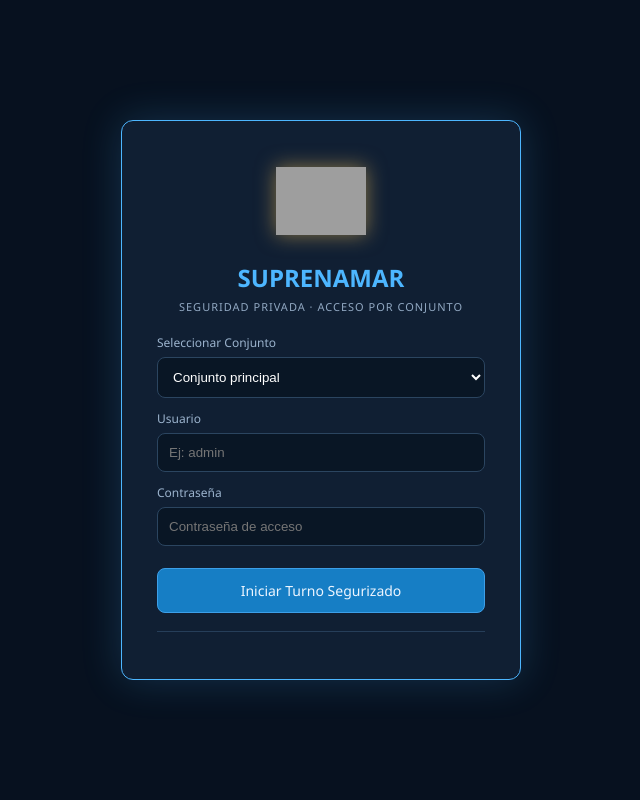
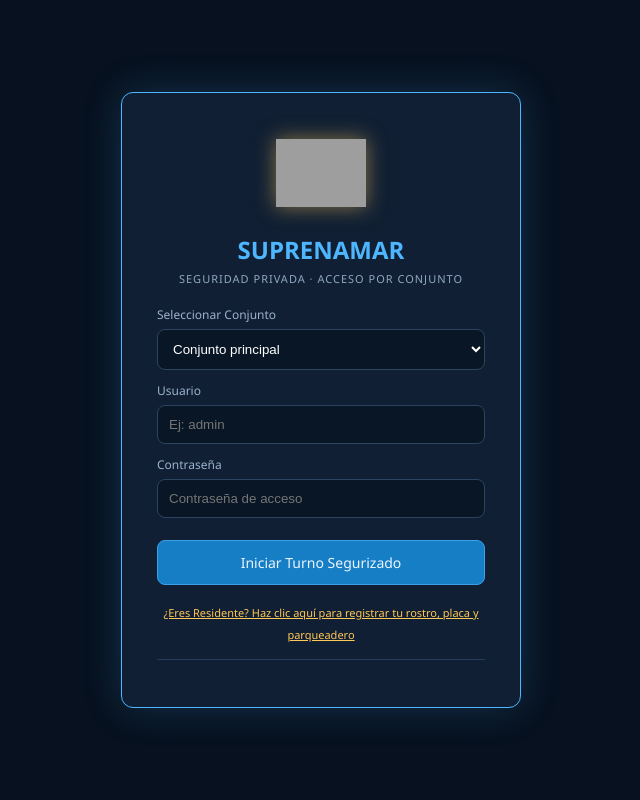
Before and after one commit to juanfelipeleytoncastellanos-prog/suprenamar-vigia, a FastAPI app: page / in a window 1280 px wide, after a click on "+ Autorizar Ingreso". Shown: the whole page, without its empty margins (319-959 px from the left). Run offline with FastAPI, Linux system fonts and the light colour scheme; data comes from the database, SQL or seed files in the repository; grey boxes are pictures that could not be loaded.

Commit message:
Sistema completo con roles, camaras para guarda y portal residente

```diff
--- a/app/templates/index.html
+++ b/app/templates/index.html
@@ -51,7 +51,6 @@
 </head>
 <body>
 
-<!-- Fondo completamente sólido y opaco (#07111f) para evitar transparencias -->
 <div id="loginScreen" style="position:fixed;top:0;left:0;width:100%;height:100%;background:#07111f;z-index:9999;display:flex;align-items:center;justify-content:center;padding:20px;">
     <div class="panel" style="width:100%;max-width:400px;padding:35px;border-color:var(--azul);box-shadow: 0 0 40px rgba(77,182,255,0.2);text-align:center;background:#101f33;">
         <img src="/static/logo.png" onerror="this.style.display='none'" style="width:90px;height:90px;object-fit:contain;margin-bottom:10px;filter:drop-shadow(0 0 10px rgba(255,200,87,0.5))">
@@ -68,7 +67,11 @@
             <button type="submit" class="btn primary" style="width:100%;margin-top:22px;font-size:14px;padding:12px;">Iniciar Turno Segurizado</button>
         </form>
 
-        <div style="margin-top:18px; border-top:1px solid var(--borde); padding-top:12px;">
+        <div style="margin-top:15px; text-align:center;">
+            <a href="/residente" style="color:var(--amarillo); font-size:11px; text-decoration:underline;">¿Eres Residente? Haz clic aquí para registrar tu rostro, placa y parqueadero</a>
+        </div>
+
+        <div style="margin-top:15px; border-top:1px solid var(--borde); padding-top:12px;">
             <button id="installAppBtn" class="btn" style="width:100%; background:#091625; border-color:var(--amarillo); color:var(--amarillo); display:none;">Instalar Aplicación de Escritorio</button>
         </div>
     </div>
@@ -86,7 +89,7 @@
   <button data-page="residentes"><span>♙</span>Residentes & Biometría</button>
   <button data-page="visitantes"><span>♧</span>Acceso Peatonal</button>
   <button data-page="domicilios"><span>▤</span>Domiciliarios</button>
-  <button data-page="conjuntos"><span>⚙</span>Gestión de Conjuntos</button>
+  <button data-page="conjuntos" id="navConjuntosBtn"><span>⚙</span>Gestión de Conjuntos</button>
  </nav>
 </aside>
 <main>
@@ -124,15 +127,15 @@
 </section>
 
 <section class="view" id="residentes">
- <div class="heading"><div><h1>Base de Datos: Residentes & Biometría</h1><div class="sub">Captura facial, placas y asignación por torre y apartamento.</div></div></div>
+ <div class="heading"><div><h1>Base de Datos: Residentes & Biometría</h1><div class="sub">Captura facial, placas de vehículos, parqueaderos y asignación por torre y apartamento.</div></div></div>
  <div class="panel"><div class="panelhead"><h2>Nuevo Registro de Residente</h2></div><div class="body">
  <form id="fRes"><div class="formgrid">
  <div class="field"><label>Nombre Completo</label><input name="nombre" required></div>
  <div class="field"><label>Documento de Identidad</label><input name="documento"></div>
  <div class="field"><label>Torre</label><input name="torre" required></div>
  <div class="field"><label>Apartamento</label><input name="apto" required></div>
- <div class="field"><label>Placa Vehículo</label><input name="placa"></div>
- <div class="field"><label>Puesto de Parqueo</label><input name="puesto"></div>
+ <div class="field"><label>Placa Vehículo (Carro / Moto)</label><input name="placa" placeholder="Ej: ABC-123"></div>
+ <div class="field"><label>Número de Parqueo Asignado</label><input name="puesto" placeholder="Ej: P-45"></div>
  </div>
 
  <div style="margin-top:20px; border-top:1px solid var(--borde); padding-top:15px;">
@@ -152,7 +155,7 @@
  <button class="btn primary" style="margin-top:20px; width:100%;">Guardar y Registrar Residente</button></form></div></div>
 
  <div class="panel" style="margin-top:20px;"><div class="panelhead"><h2>Residentes Registrados en este Conjunto</h2></div>
- <div style="overflow:auto"><table><thead><tr><th>FOTO</th><th>NOMBRE</th><th>TORRE / APTO</th><th>PLACA</th><th>DOCUMENTO</th></tr></thead>
+ <div style="overflow:auto"><table><thead><tr><th>FOTO</th><th>NOMBRE</th><th>TORRE / APTO</th><th>PLACA VEHÍCULO</th><th>PARQUEADERO</th></tr></thead>
  <tbody id="tablaResidentes"><tr><td colspan="5" class="empty">Cargando residentes...</td></tr></tbody></table></div></div>
 </section>
 
@@ -162,7 +165,8 @@
  <form id="fVis"><div class="formgrid">
  <div class="field"><label>Visitante</label><input name="nombre" required></div>
  <div class="field"><label>Residente que autoriza</label><select name="anfitrion" id="anfitrion" required><option value="">Cargando residentes...</option></select></div>
- </div><button class="btn primary" style="margin-top:10px">Abrir Torniquete</button></form></div></div>
+ <div class="field"><label>Placa Vehículo Visitante (Opcional)</label><input name="placa" placeholder="Ej: XYZ-789"></div>
+ </div><button class="btn primary" style="margin-top:10px">Abrir Torniquete / Barrera</button></form></div></div>
 </section>
 
 <section class="view" id="domicilios">
@@ -173,6 +177,7 @@
  <div class="field"><label>Empresa</label><input name="empresa" required placeholder="Ej: Rappi / Inter Rapidísimo"></div>
  <div class="field"><label>Torre Destino</label><input name="torre" required></div>
  <div class="field"><label>Apartamento</label><input name="apto" required></div>
+ <div class="field"><label>Placa Moto / Vehículo</label><input name="placa" placeholder="Ej: MOTO-01"></div>
  </div><button class="btn primary" style="margin-top:10px">Autorizar Ruta Domiciliario</button></form></div></div>
 </section>
 
@@ -187,6 +192,7 @@
 </div></main></div>
 <script>
 let conjuntoActualId = 1;
+let rolUsuarioActual = '';
 let deferredPrompt;
 let localStream = null;
 
@@ -242,24 +248,18 @@
         const data = await r.json();
 
         conjuntoActualId = data.conjunto_id;
+        rolUsuarioActual = data.rol;
         document.getElementById('loginScreen').style.display = 'none';
-        document.getElementById('guardName').textContent = data.nombre.toUpperCase();
+        document.getElementById('guardName').textContent = `${data.nombre.toUpperCase()} (${data.rol.toUpperCase()})`;
 
         await cargarConjuntosHeader();
 
-        if (!esAppEscritorio) {
-            document.getElementById('navCamarasBtn').style.display = 'none';
-            document.getElementById('panelCamarasWeb').innerHTML = `
-                <div class="panelhead"><h2>Acceso Restringido</h2></div>
-                <div class="body" style="text-align:center; padding:40px; color:var(--rojo);">
-                    <b>El Circuito Cerrado y las Cámaras en Vivo solo están disponibles desde la Aplicación de Escritorio instalada.</b>
-                    <p style="color:var(--suave); font-size:12px; margin-top:10px;">Por favor, instala la app en tu PC desde el portal de bienvenida para acceder a las transmisiones de video.</p>
-                </div>
-            `;
-        } else {
-            inicializarCamaras();
+        if (rolUsuarioActual !== 'admin') {
+            const btnConjuntos = document.getElementById('navConjuntosBtn');
+            if (btnConjuntos) btnConjuntos.style.display = 'none';
         }
 
+        inicializarCamaras();
         recargar();
     } catch(err) { alert(err.message); }
 };
@@ -335,8 +335,8 @@
 }
 
 function go(id){
-    if(id === 'camaras' && !esAppEscritorio) {
-        alert("Acceso denegado: El circuito cerrado de cámaras solo está disponible en la aplicación instalada.");
+    if(id === 'conjuntos' && rolUsuarioActual !== 'admin') {
+        alert("Acceso denegado: Solo el Administrador general puede gestionar conjuntos.");
         return;
     }
     document.querySelectorAll(".view").forEach(x=>x.classList.remove("active"));
@@ -370,8 +370,8 @@
                     <td>${r.foto_rostro ? `<img src="${r.foto_rostro}" style="width:35px; height:35px; border-radius:50%; object-fit:cover;">` : 'Sin foto'}</td>
                     <td><b>${r.nombre}</b></td>
                     <td>Torre ${r.torre} - Apto ${r.apto}</td>
-                    <td>${r.placa || 'N/A'}</td>
-                    <td>${r.documento || 'N/A'}</td>
+                    <td><span style="background:#14345a; padding:3px 8px; border-radius:4px; color:var(--amarillo); font-weight:bold;">${r.placa || 'Sin Vehículo'}</span></td>
+                    <td><span style="background:#092212; padding:3px 8px; border-radius:4px; color:var(--verde); font-weight:bold;">${r.puesto || 'Sin Asignar'}</span></td>
                 </tr>
             `).join("") : '<tr><td colspan="5" class="empty">No hay residentes registrados en este conjunto.</td></tr>';
         }
@@ -386,7 +386,7 @@
         document.getElementById('fotoRostroInput').value = "";
         document.getElementById('previewRostro').innerHTML = "Sin foto";
         recargar();
-        alert("Residente y biometría guardados exitosamente");
+        alert("Residente, biometría, placa y parqueadero guardados exitosamente");
     } catch(err){alert(err.message);}
 };
 
@@ -396,7 +396,7 @@
         await api("/api/visitantes",{method:"POST",body:JSON.stringify(Object.fromEntries(new FormData(e.target)))});
         e.target.reset();
         recargar();
-        alert("Acceso peatonal autorizado");
+        alert("Acceso peatonal / vehicular autorizado");
     } catch(err){alert(err.message);}
 };
 
--- a/main.py
+++ b/main.py
@@ -7,12 +7,11 @@
 import sqlite3
 import os
 
-app = FastAPI(title="SUPRENAMAR VIGÍA IA", version="2.1")
+app = FastAPI(title="SUPRENAMAR VIGÍA IA", version="2.3")
 
 BASE_DIR = Path(__file__).resolve().parent
 DB_PATH = BASE_DIR / "vigia.db"
 
-# Montaje estático seguro para evitar errores en Render si la carpeta no existe
 STATIC_DIR = BASE_DIR / "app" / "static"
 if os.path.exists(STATIC_DIR):
     app.mount("/static", StaticFiles(directory=str(STATIC_DIR)), name="static")
@@ -148,6 +147,10 @@
 def read_index():
     return FileResponse(str(BASE_DIR / "app" / "templates" / "index.html"))
 
+@app.get("/residente")
+def read_residente_portal():
+    return FileResponse(str(BASE_DIR / "app" / "templates" / "residente.html"))
+
 @app.get("/manifest.json")
 def manifest():
     return {
@@ -170,12 +173,13 @@
 def crear_conjunto(d: ConjuntoNuevo):
     with conectar_db() as db:
         try:
-            cur = db.execute("INSERT INTO conjuntos(nombre, creado_en) VALUES(?, datetime('now'))", (d.nombre.strip(),))
+            nombre_limpio = d.nombre.strip()
+            cur = db.execute("INSERT INTO conjuntos(nombre, creado_en) VALUES(?, datetime('now'))", (nombre_limpio,))
             conjunto_id = cur.lastrowid
             db.execute("INSERT INTO usuarios(username, password_hash, nombre_completo, rol, conjunto_id) VALUES(?, ?, ?, ?, ?)",
-                (f"admin_{conjunto_id}", "12345", f"Administrador {d.nombre.strip()}", "admin", conjunto_id))
+                (f"admin_{conjunto_id}", "12345", f"Administrador {nombre_limpio}", "admin", conjunto_id))
             db.commit()
-            return {"id": conjunto_id, "nombre": d.nombre.strip()}
+            return {"id": conjunto_id, "nombre": nombre_limpio}
         except sqlite3.IntegrityError:
             raise HTTPException(status_code=400, detail="El conjunto ya existe.")
 
@@ -199,12 +203,12 @@
     with conectar_db() as db:
         validar_conjunto(db, conjunto_id)
         cur = db.execute("INSERT INTO residentes(nombre,documento,torre,apto,placa,puesto,foto_rostro,creado_en,conjunto_id) VALUES(?,?,?,?,?,?,?,?,datetime('now'))",
-            (d.nombre.strip(), d.documento.strip(), d.torre, d.apto.strip(), d.placa.strip(), d.puesto.strip(), d.foto_rostro, conjunto_id))
+            (d.nombre.strip(), d.documento.strip(), d.torre, d.apto.strip(), d.placa.strip().upper(), d.puesto.strip(), d.foto_rostro, conjunto_id))
         db.commit()
         nuevo_id = cur.lastrowid
 
     with conectar_db() as db:
-        db.execute("INSERT INTO movimientos (hora, persona, tipo, evento, conjunto_id) VALUES (datetime('now', 'localtime'), ?, 'Residente', 'Registro biométrico facial guardado', ?)", (d.nombre.strip(), conjunto_id))
+        db.execute("INSERT INTO movimientos (hora, persona, tipo, evento, conjunto_id) VALUES (datetime('now', 'localtime'), ?, 'Residente', 'Registro biométrico, placa: ' || COALESCE(?, 'N/A') || ' - Puesto: ' || COALESCE(?, 'N/A'), ?)", (d.nombre.strip(), d.placa.strip().upper(), d.puesto.strip(), conjunto_id))
         db.commit()
 
     return {"id": nuevo_id, **d.model_dump(), "conjunto_id": conjunto_id}
@@ -221,7 +225,7 @@
     with conectar_db() as db:
         validar_conjunto(db, conjunto_id)
         db.execute("INSERT INTO visitantes(nombre,anfitrion,tipo,placa,hora,conjunto_id) VALUES(?,?,?,?,datetime('now', 'localtime'),?)",
-            (d.nombre.strip(), d.anfitrion, d.tipo, d.placa.strip(), conjunto_id))
+            (d.nombre.strip(), d.anfitrion, d.tipo, d.placa.strip().upper(), conjunto_id))
         db.commit()
     with conectar_db() as db:
         db.execute("INSERT INTO movimientos (hora, persona, tipo, evento, conjunto_id) VALUES (datetime('now', 'localtime'), ?, 'Visitante', 'Ingreso autorizado a ' || ?, ?)", (d.nombre.strip(), d.anfitrion, conjunto_id))
@@ -233,7 +237,7 @@
     with conectar_db() as db:
         validar_conjunto(db, conjunto_id)
         db.execute("INSERT INTO domicilios(nombre,empresa,torre,apto,placa,hora,conjunto_id) VALUES(?,?,?,?,?,datetime('now', 'localtime'),?)",
-            (d.nombre.strip(), d.empresa.strip(), d.torre, d.apto.strip(), d.placa.strip(), conjunto_id))
+            (d.nombre.strip(), d.empresa.strip(), d.torre, d.apto.strip(), d.placa.strip().upper(), conjunto_id))
         db.commit()
     with conectar_db() as db:
         db.execute("INSERT INTO movimientos (hora, persona, tipo, evento, conjunto_id) VALUES (datetime('now', 'localtime'), ?, 'Domiciliario', 'Ruta autorizada Torre ' || ?, ?)", (d.nombre.strip(), d.torre, conjunto_id))
```
